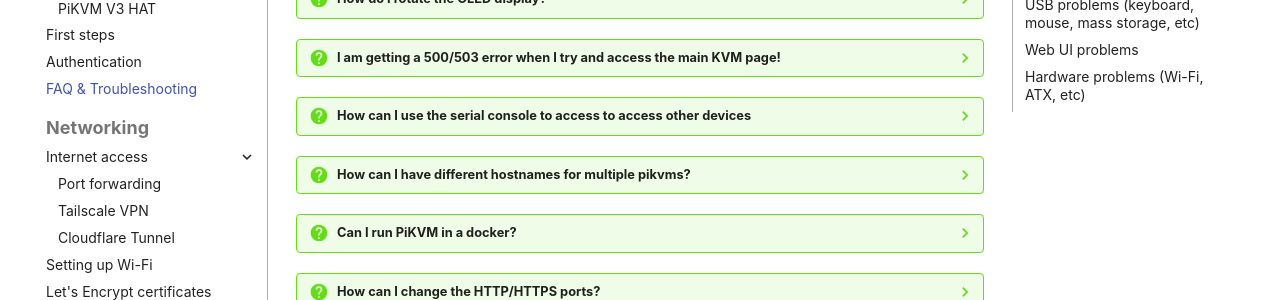
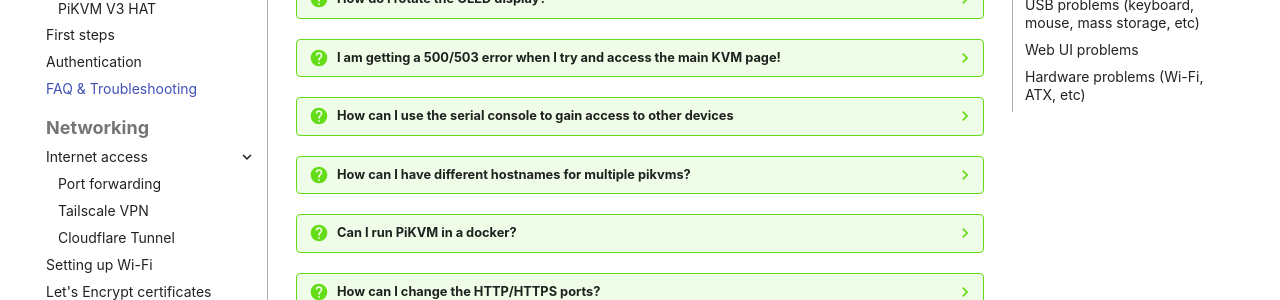
Before and after one commit to pikvm/pikvm, an MkDocs documentation site: the page built from docs/faq.md, in a window 1280 px wide and 900 px high, scrolled down 1376 px. Shown: the part 152-452 px from the top of the window. Built offline with MkDocs 1.6.1 and Material for MkDocs 9.7.7, drawn with Linux system fonts in a browser that asks for light colours; some web fonts are replaced; comment, search, counter and statistics services are not loaded.

Commit message:
Update faq.md (#1178)
Fixed a grammatical error

````diff
--- a/docs/faq.md
+++ b/docs/faq.md
@@ -161,7 +161,7 @@
     * Bad YAML syntax, edit your `/etc/kvmd/override.yaml` file and undo what you did and restart PiKVM.
 
 
-??? question "How can I use the serial console to access to access other devices"
+??? question "How can I use the serial console to gain access to other devices"
     You need to stop the service which listens on the `/dev/ttyAMA0`:
 
     ```
````
